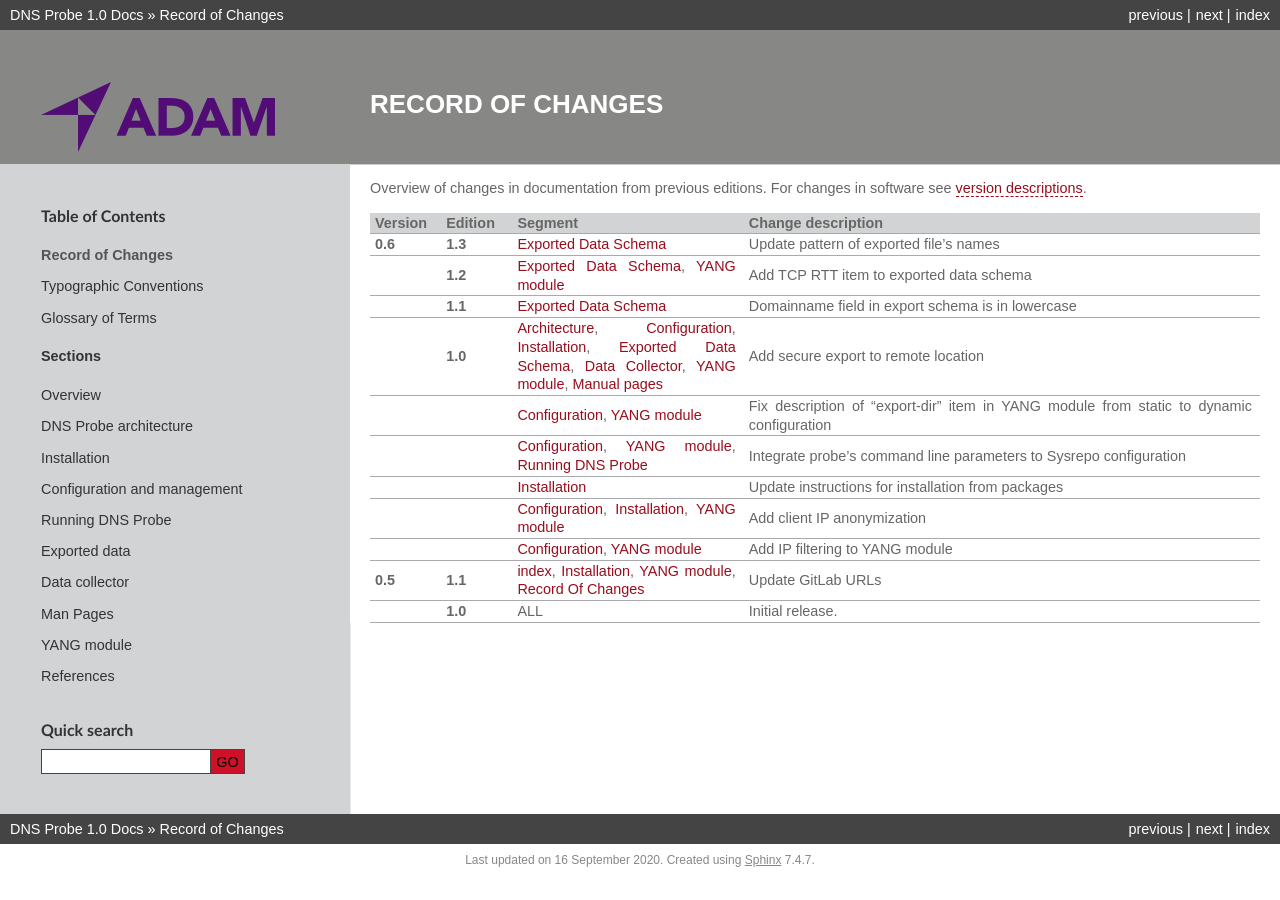
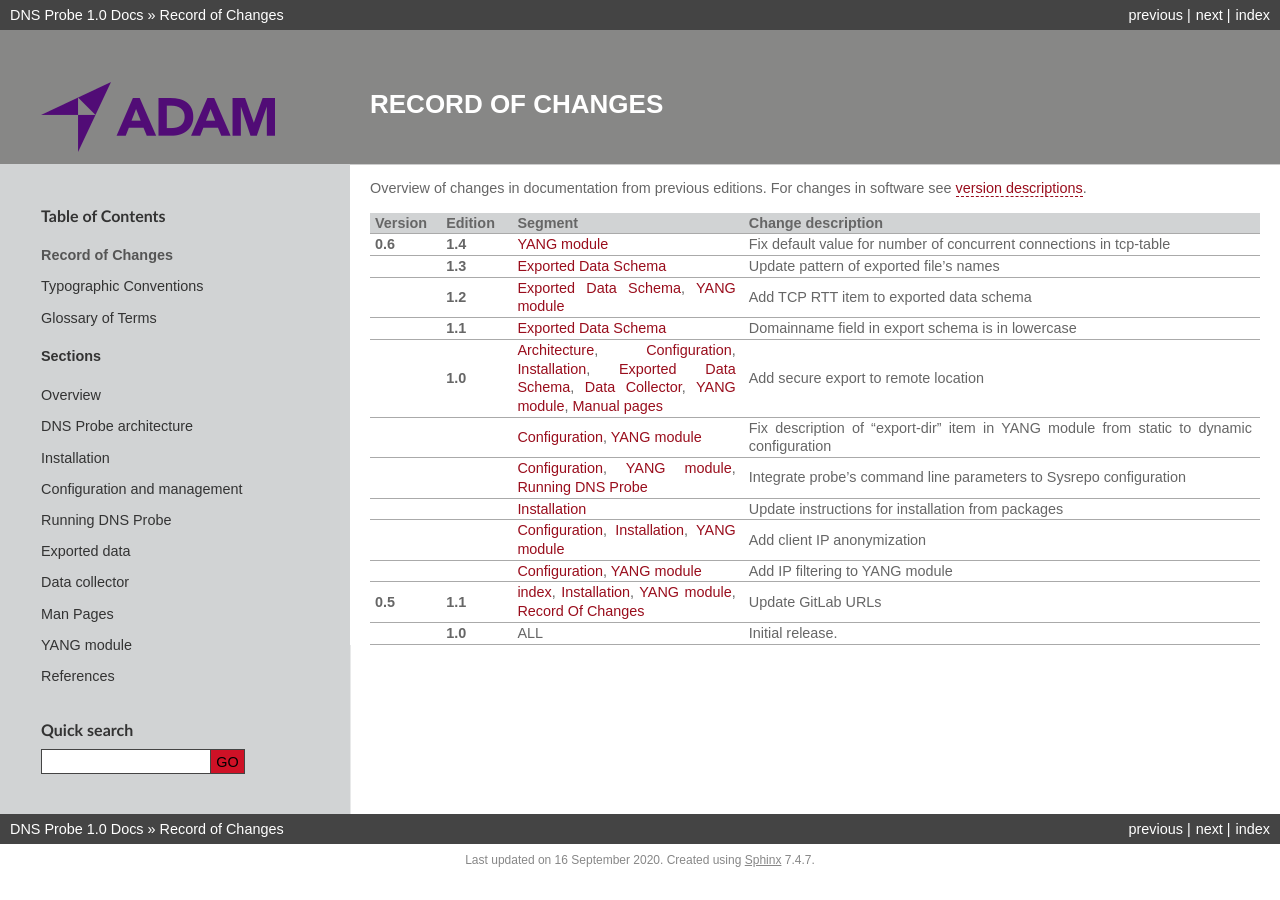
Before and after one commit to CZ-NIC/dns-probe, a Sphinx documentation site: the page built from doc/RecordOfChanges.rst, in a window 1280 px wide. Built offline with Sphinx 7.4.7, drawn with Linux system fonts in a browser that asks for light colours.

Commit message:
Sphinx: Fix default value for concurrent connections in TCP table

```diff
--- a/doc/RecordOfChanges.rst
+++ b/doc/RecordOfChanges.rst
@@ -16,6 +16,10 @@ For changes in software see `version descriptions <https://gitlab.nic.cz/adam/dn
      - Segment
      - Change description
    * - **0.6**
+     - **1.4**
+     - :doc:`YANG module <YANGmodule>`
+     - Fix default value for number of concurrent connections in tcp-table
+   * -
      - **1.3**
      - :doc:`Exported Data Schema <ExportedDataSchema>`
      - Update pattern of exported file's names
--- a/doc/YANGmodule.rst
+++ b/doc/YANGmodule.rst
@@ -44,6 +44,11 @@ This section contains the complete YANG module *cznic-dns-probe* that is used fo
        responses from network traffic (both UDP and TCP) and exports
        records about DNS transactions in C-DNS or Apache Parquet
        format.";
+
+    revision 2020-09-16 {
+      description
+        "Fix default value for number of concurrent connections in tcp-table";
+    }
 
     revision 2020-09-04 {
       description
--- a/doc/index.rst
+++ b/doc/index.rst
@@ -15,7 +15,7 @@ scanned requests and responses.
       which means that it contains authoring/editing/managing notes
       in addition to the actual content.
 
-:Edition: :doc:`1.3 <RecordOfChanges>`
+:Edition: :doc:`1.4 <RecordOfChanges>`
 
 :Source: The source code of this documentation is open and can be found
          on `GitLab <https://gitlab.nic.cz/adam/dns-probe/-/tree/master/doc>`_.
```
Also changed, not shown: other parts of doc/YANGmodule.rst (+1 -1 lines).
